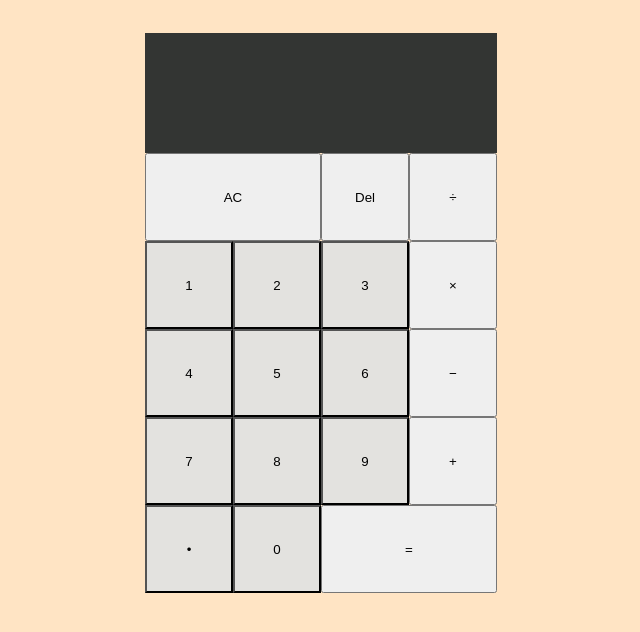
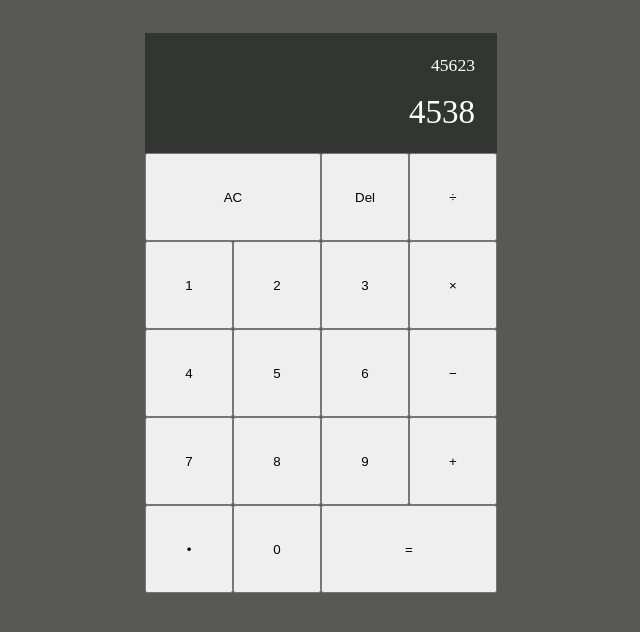
Before and after one commit to Jahoo90/Calculator, a plain HTML site: page index.html in a window 1280 px wide. Shown: the whole page, without its empty margins (319-959 px from the left). Drawn offline with Linux system fonts and the light colour scheme.

Commit message:
new commit

```diff
--- a/assets/css/style.css
+++ b/assets/css/style.css
@@ -10,7 +10,7 @@ html {
 }
 
 body {
-    background-color: bisque;
+    background-color: rgb(88, 88, 86);
 }
 
 .calculator {
@@ -53,5 +53,5 @@ button {
 }
 
 .nr {
-    background-color: #e2e3e2ee;
+    background-color: #e8eee872;
 }
--- a/assets/js/script.js
+++ b/assets/js/script.js
@@ -1,6 +1,6 @@
 console.log("js is on");
 
-let numbers = document.querySelectorAll(".nr")
+let numbers = document.querySelectorAll(".calc-nr")
 let operators = document.querySelectorAll(".operator")
 let clean = document.querySelector(".clean-all")
 let del = document.querySelector(".del")
@@ -21,13 +21,13 @@ const updateScore = () => {
 }
 
 //  2. funkcja dodawania liczb do ekranu
-let addNumber = (nr) => {
-    actualCalculation = actualCalculation.toString() +nr.toString()
+let addNumber = (calcNr) => {
+    actualCalculation = actualCalculation.toString() + calcNr.toString();
 }
 
-numbers.forEach((nr) => {
-    nr.addEventListener('click', () => {
-        addNumber(nr.innerText)
+numbers.forEach((calcNr) => {
+    calcNr.addEventListener("click", () => {
+        addNumber(calcNr.innerText)
         updateScore()
     })
 })
--- a/index.html
+++ b/index.html
@@ -4,7 +4,7 @@
     <meta charset="UTF-8">
     <meta name="viewport" content="width=device-width, initial-scale=1.0">
     <link rel="stylesheet" href="./assets/css/style.css">
-    <script src="./assets/js/script.js"></script>
+    <script src="./assets/js/script.js" defer></script>
     <title>Calculator</title>
 </head>
 <body>
@@ -12,27 +12,27 @@
     <div class="calculator">
 
         <div class="screens">
-            <div class="second-screen"></div>
-            <div class="main-screen"></div>
+            <div class="second-screen">45623</div>
+            <div class="main-screen">4538</div>
         </div>
 
         <button class="clean-all column-dbl">AC</button>
         <button class="del">Del</button>
         <button class="operator">&divide;</button>
-        <button class="nr">1</button>
-        <button class="nr">2</button>
-        <button class="nr">3</button>
+        <button class="calc-nr">1</button>
+        <button class="calc-nr">2</button>
+        <button class="calc-nr">3</button>
         <button class="operator">&times;</button>
-        <button class="nr">4</button>
-        <button class="nr">5</button>
-        <button class="nr">6</button>
+        <button class="calc-nr">4</button>
+        <button class="calc-nr">5</button>
+        <button class="calc-nr">6</button>
         <button class="operator">&minus;</button>
-        <button class="nr">7</button>
-        <button class="nr">8</button>
-        <button class="nr">9</button>
+        <button class="calc-nr">7</button>
+        <button class="calc-nr">8</button>
+        <button class="calc-nr">9</button>
         <button class="operator row-dbl">&plus;</button>
-        <button class="nr">&#8226;</button>
-        <button class="nr">0</button>
+        <button class="calc-nr">&#8226;</button>
+        <button class="calc-nr">0</button>
         <button class="equals column-dbl">&equals;</button>
 
     </div>
```
